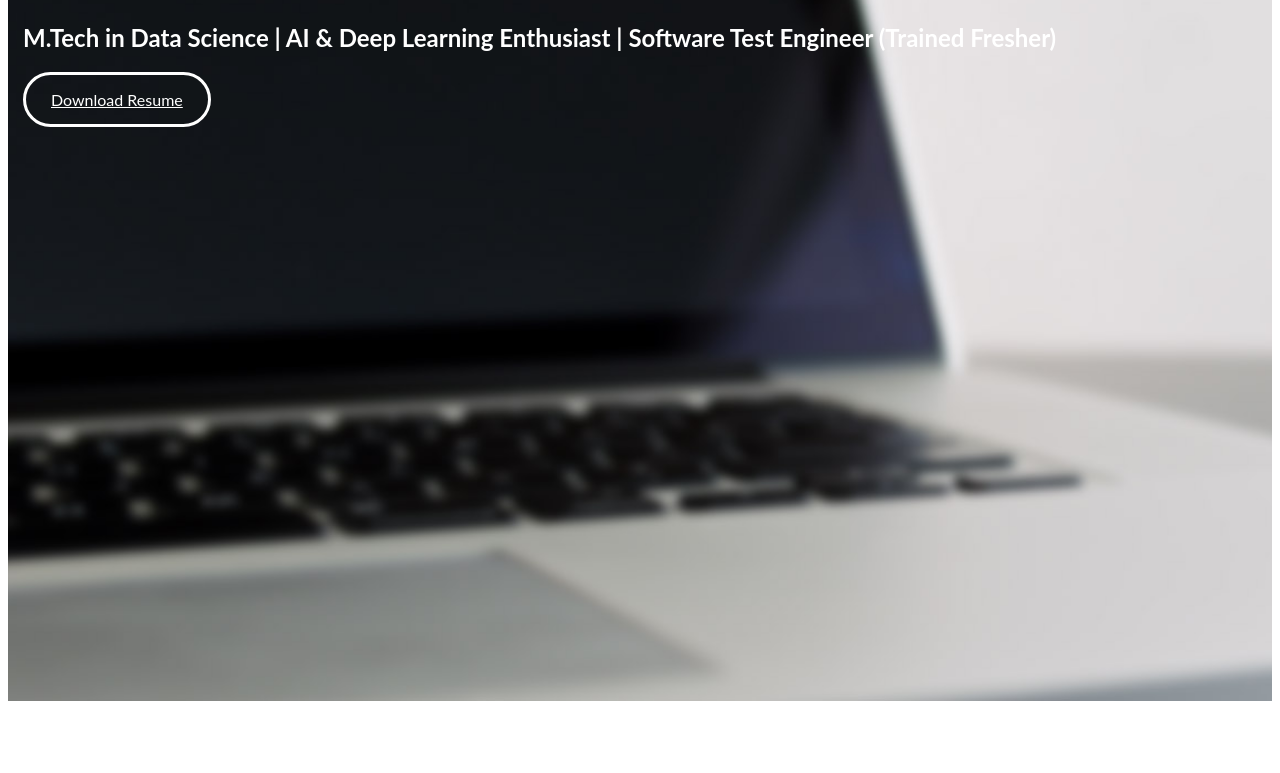
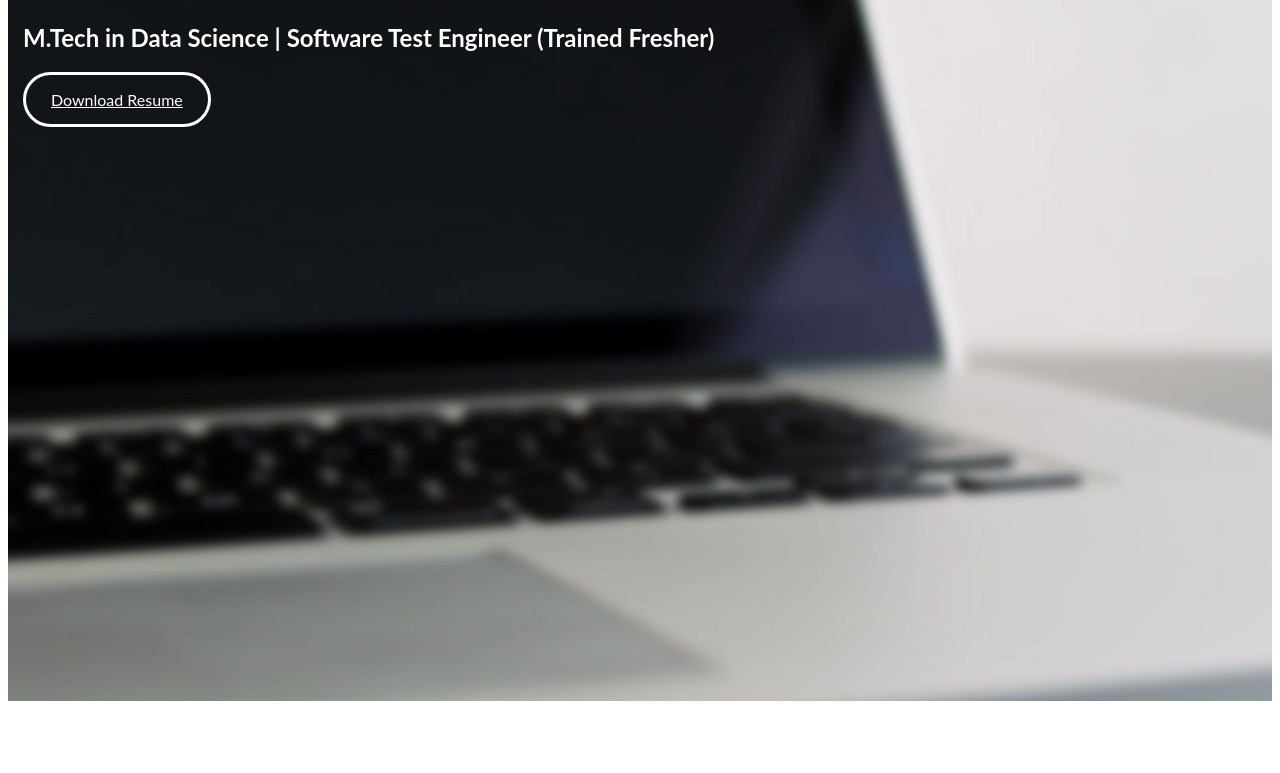
Before and after one commit to amalmk47/Amal_MK.github.io, a website: page index.html in a window 1280 px wide. Shown: the part 137-910 px from the top of the page. Drawn offline with Linux system fonts and the light colour scheme.

Commit message:
Update index.html

```diff
--- a/index.html
+++ b/index.html
@@ -20,7 +20,7 @@
 
   <section class="lead" id="lead">
     <h1 style="color: white; font-size: 48px; text-align: left;">Amal M K</h1>
-    <h2 style="color: white; font-size: 24px; text-align: left;">M.Tech in Data Science | AI & Deep Learning Enthusiast | Software Test Engineer (Trained Fresher)</h2>
+    <h2 style="color: white; font-size: 24px; text-align: left;"> M.Tech in Data Science | Software Test Engineer (Trained Fresher)</h2>
     <a href="Amal_MK.pdf" class="btn-rounded-white" download>Download Resume</a>
   </section>
 
@@ -77,6 +77,7 @@
     </p>
   </div>
 </div>
+    <h2 class="heading">MTech Projects</h2>
     <div class="project no-image">
       <div class="project-info">
         <h3>Bilingual Image Captioning in English and Malayalam Using Convolutional Neural Networks and Large Language Model</h3>
```
